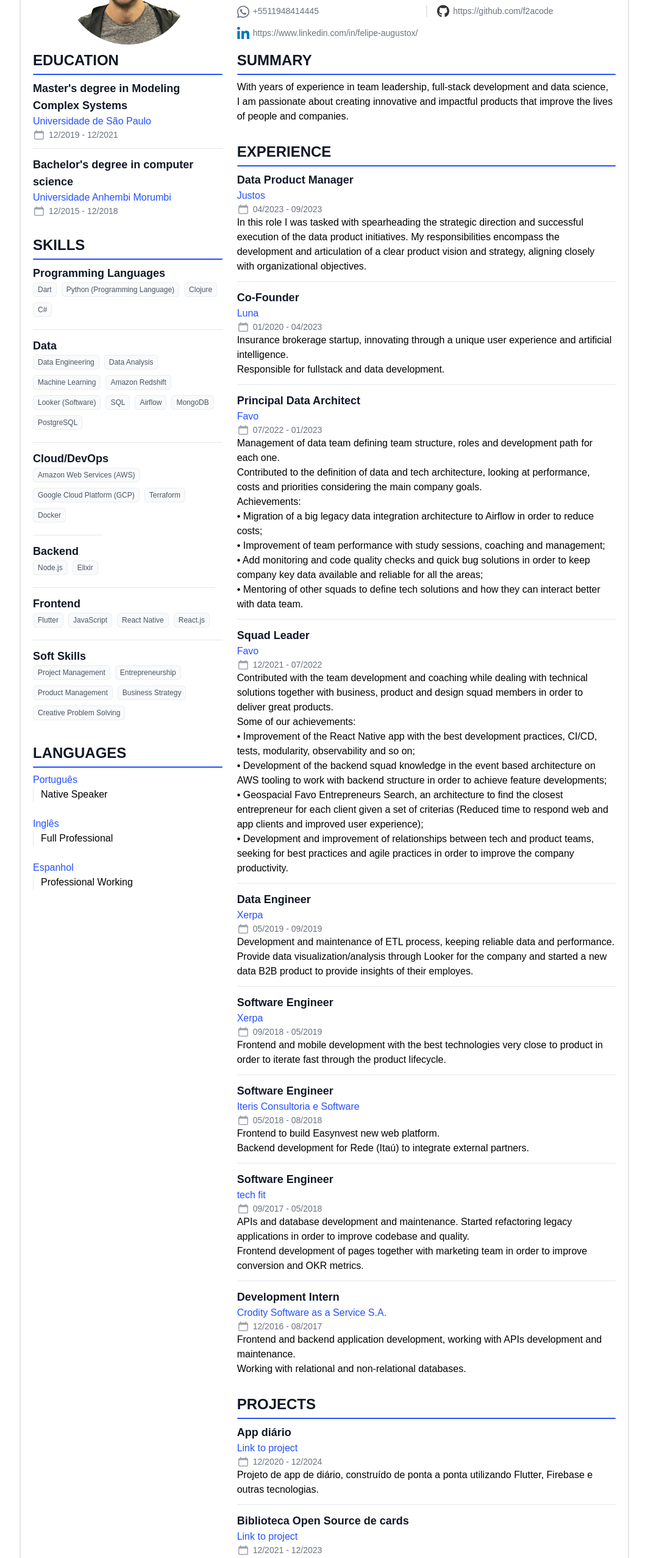
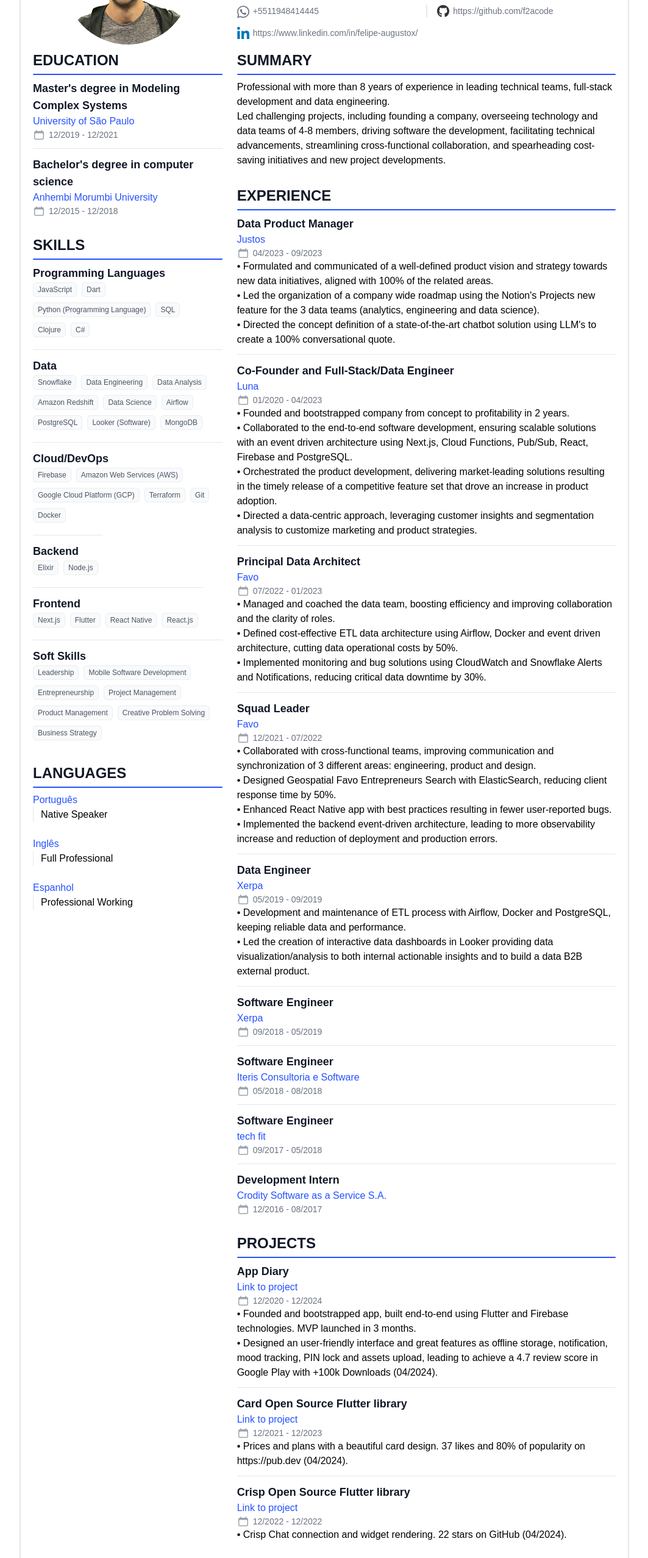
Before and after one commit to f2acode/personal-website, a Next.js app: page /resume in a window 1280 px wide. Shown: the part 140-2695 px from the top of the page at 61% size, without its empty margins (108-1171 px from the left). Built offline with nearby package versions, Linux system fonts and the light colour scheme.

Commit message:
feat: resume validated by ATS

```diff
--- a/src/data/categorized-skills.json
+++ b/src/data/categorized-skills.json
@@ -1,27 +1,8 @@
-{
-	"categories": [{
-			"category": "Data",
-			"skills": ["Data Engineering", "Data Analysis", "Machine Learning", "Amazon Redshift", "Looker (Software)", "SQL", "Airflow", "MongoDB", "PostgreSQL"]
-		},
-		{
-			"category": "Cloud/DevOps",
-			"skills": ["Amazon Web Services (AWS)", "Google Cloud Platform (GCP)", "Terraform", "Docker"]
-		},
-		{
-			"category": "Frontend",
-			"skills": ["Flutter", "JavaScript", "React Native", "React.js"]
-		},
-		{
-			"category": "Programming Languages",
-			"skills": ["Dart", "Python (Programming Language)", "Clojure", "C#"]
-		},
-		{
-			"category": "Backend",
-			"skills": ["Node.js", "Elixir"]
-		},
-		{
-			"category": "Soft Skills",
-			"skills": ["Project Management", "Entrepreneurship", "Product Management", "Business Strategy", "Creative Problem Solving"]
-		}
-	]
-}
+{"categories": [
+    {"category": "Programming Languages", "skills": ["JavaScript", "Dart", "Python (Programming Language)", "SQL", "Clojure", "C#"]},
+    {"category": "Data", "skills": ["Snowflake", "Data Engineering", "Data Analysis", "Amazon Redshift", "Data Science", "Airflow", "PostgreSQL", "Looker (Software)", "MongoDB"]},
+    {"category": "Cloud/DevOps", "skills": ["Firebase", "Amazon Web Services (AWS)", "Google Cloud Platform (GCP)", "Terraform", "Git", "Docker"]},
+    {"category": "Frontend", "skills": ["Next.js", "Flutter", "React Native", "React.js"]},
+    {"category": "Backend", "skills": ["Elixir", "Node.js"]},
+    {"category": "Soft Skills", "skills": ["Leadership", "Mobile Software Development", "Entrepreneurship", "Project Management", "Product Management", "Creative Problem Solving", "Business Strategy"]}
+]}
--- a/src/data/resume-en.json
+++ b/src/data/resume-en.json
@@ -2,12 +2,12 @@
   "$schema": "https://raw.githubusercontent.com/jsonresume/resume-schema/v1.0.0/schema.json",
   "basics": {
     "name": "Felipe Augusto de Almeida",
-    "label": "Squad Lead | Tech Lead | Software Engineer | Python | Flutter | Javascript | Impacting lives through technology",
+    "label": "Squad Lead | Tech Lead | Software Engineer | Python | Flutter | JavaScript | Impacting lives through technology",
     "image": "",
     "email": "felipe-augusto-13@hotmail.com",
     "phone": "+5511948414445",
     "url": "https://github.com/f2acode",
-    "summary": "With years of experience in team leadership, full-stack development and data science, I am passionate about creating innovative and impactful products that improve the lives of people and companies.",
+    "summary": "Professional with more than 8 years of experience in leading technical teams, full-stack development and data engineering.\nLed challenging projects, including founding a company, overseeing technology and data teams of 4-8 members, driving software the development, facilitating technical advancements, streamlining cross-functional collaboration, and spearheading cost-saving initiatives and new project developments.",
     "location": {
       "countryCode": "BR",
       "address": "São Paulo"
@@ -27,17 +27,17 @@
       "startDate": "2023-04-30",
       "endDate": "2023-09-30",
       "highlights": [],
-      "summary": "In this role I was tasked with spearheading the strategic direction and successful execution of the data product initiatives. My responsibilities encompass the development and articulation of a clear product vision and strategy, aligning closely with organizational objectives.",
+      "summary": "• Formulated and communicated of a well-defined product vision and strategy towards new data initiatives, aligned with 100% of the related areas.\n• Led the organization of a company wide roadmap using the Notion's Projects new feature for the 3 data teams (analytics, engineering and data science).\n• Directed the concept definition of a state-of-the-art chatbot solution using LLM's to create a 100% conversational quote.",
       "url": "https://www.linkedin.com/company/justos-seguros/",
       "location": "São Paulo, Brazil"
     },
     {
       "name": "Luna",
-      "position": "Co-Founder",
+      "position": "Co-Founder and Full-Stack/Data Engineer",
       "startDate": "2020-01-31",
       "endDate": "2023-04-30",
       "highlights": [],
-      "summary": "Insurance brokerage startup, innovating through a unique user experience and artificial intelligence.\nResponsible for fullstack and data development.",
+      "summary": "• Founded and bootstrapped company from concept to profitability in 2 years.\n• Collaborated to the end-to-end software development, ensuring scalable solutions with an event driven architecture using Next.js, Cloud Functions, Pub/Sub, React, Firebase and PostgreSQL.\n• Orchestrated the product development, delivering market-leading solutions resulting in the timely release of a competitive feature set that drove an increase in product adoption.\n• Directed a data-centric approach, leveraging customer insights and segmentation analysis to customize marketing and product strategies.",
       "url": "https://www.linkedin.com/company/oiluna/",
       "location": "São Paulo, Brazil"
     },
@@ -47,7 +47,7 @@
       "startDate": "2022-07-31",
       "endDate": "2023-01-31",
       "highlights": [],
-      "summary": "Management of data team defining team structure, roles and development path for each one.\nContributed to the definition of data and tech architecture, looking at performance, costs and priorities considering the main company goals.\nAchievements:\n- Migration of a big legacy data integration architecture to Airflow in order to reduce costs;\n- Improvement of team performance with study sessions, coaching and management;\n- Add monitoring and code quality checks and quick bug solutions in order to keep company key data available and reliable for all the areas;\n- Mentoring of other squads to define tech solutions and how they can interact better with data team.",
+      "summary": "• Managed and coached the data team, boosting efficiency and improving collaboration and the clarity of roles.\n• Defined cost-effective ETL data architecture using Airflow, Docker and event driven architecture, cutting data operational costs by 50%.\n• Implemented monitoring and bug solutions using CloudWatch and Snowflake Alerts and Notifications, reducing critical data downtime by 30%.",
       "url": "https://www.linkedin.com/company/mercadofavo/",
       "location": "São Paulo, Brazil"
     },
@@ -57,7 +57,7 @@
       "startDate": "2021-12-31",
       "endDate": "2022-07-31",
       "highlights": [],
-      "summary": "Contributed with the team development and coaching while dealing with technical solutions together with business, product and design squad members in order to deliver great products. \nSome of our achievements:\n- Improvement of the React Native app with the best development practices, CI/CD, tests, modularity, observability and so on;\n- Development of the backend squad knowledge in the event based architecture on AWS tooling to work with backend structure in order to achieve feature developments;\n- Geospacial Favo Entrepreneurs Search, an architecture to find the closest entrepreneur for each client given a set of criterias (Reduced time to respond web and app clients and improved user experience);\n- Development and improvement of relationships between tech and product teams, seeking for best practices and agile practices in order to improve the company productivity.",
+      "summary": "• Collaborated with cross-functional teams, improving communication and synchronization of 3 different areas: engineering, product and design.\n• Designed Geospatial Favo Entrepreneurs Search with ElasticSearch, reducing client response time by 50%.\n• Enhanced React Native app with best practices resulting in fewer user-reported bugs.\n• Implemented the backend event-driven architecture, leading to more observability increase and reduction of deployment and production errors.",
       "url": "https://www.linkedin.com/company/mercadofavo/",
       "location": "São Paulo, Brazil"
     },
@@ -67,7 +67,7 @@
       "startDate": "2019-05-31",
       "endDate": "2019-09-30",
       "highlights": [],
-      "summary": "Development and maintenance of ETL process, keeping reliable data and performance.\nProvide data visualization/analysis through Looker for the company and started a new data B2B product to provide insights of their employes.",
+      "summary": "• Development and maintenance of ETL process with Airflow, Docker and PostgreSQL, keeping reliable data and performance.\n• Led the creation of interactive data dashboards in Looker providing data visualization/analysis to both internal actionable insights and to build a data B2B external product.",
       "url": "https://www.linkedin.com/company/xerpay/",
       "location": "São Paulo Area, Brazil"
     },
@@ -77,7 +77,6 @@
       "startDate": "2018-09-30",
       "endDate": "2019-05-31",
       "highlights": [],
-      "summary": "Frontend and mobile development with the best technologies very close to product in order to iterate fast through the product lifecycle.",
       "url": "https://www.linkedin.com/company/xerpay/",
       "location": "São Paulo, Brazil"
     },
@@ -87,7 +86,6 @@
       "startDate": "2018-05-31",
       "endDate": "2018-08-31",
       "highlights": [],
-      "summary": "Frontend to build Easynvest new web platform.\nBackend development for Rede (Itaú) to integrate external partners.",
       "url": "https://www.linkedin.com/company/iteris-consultoria-e-software/",
       "location": "São Paulo Area, Brazil"
     },
@@ -97,7 +95,6 @@
       "startDate": "2017-09-30",
       "endDate": "2018-05-31",
       "highlights": [],
-      "summary": "APIs and database development and maintenance. Started refactoring legacy applications in order to improve codebase and quality.\nFrontend development of pages together with marketing team in order to improve conversion and OKR metrics.",
       "url": "https://www.linkedin.com/company/tech-fit/",
       "location": "São Paulo, Brazil"
     },
@@ -107,7 +104,6 @@
       "startDate": "2016-12-31",
       "endDate": "2017-08-31",
       "highlights": [],
-      "summary": "Frontend and backend application development, working with APIs development and maintenance.\nWorking with relational and non-relational databases.",
       "url": "",
       "location": "São Paulo, Brazil"
     },
@@ -117,7 +113,6 @@
       "startDate": "2014-12-31",
       "endDate": "2016-12-31",
       "highlights": [],
-      "summary": "Responsible for analyzing and processing standards related to security in e-commerce with the help of internal and external software.",
       "url": "https://www.linkedin.com/company/clearsale/"
     },
     {
@@ -161,7 +156,7 @@
   ],
   "education": [
     {
-      "institution": "Universidade de São Paulo",
+      "institution": "University of São Paulo",
       "area": "Computer Science",
       "studyType": "Master's degree in Modeling Complex Systems",
       "startDate": "2019-12-31",
@@ -173,7 +168,7 @@
       ]
     },
     {
-      "institution": "Universidade Anhembi Morumbi",
+      "institution": "Anhembi Morumbi University",
       "area": "Computer Science",
       "studyType": "Bachelor's degree in computer science",
       "startDate": "2015-12-31",
@@ -208,6 +203,26 @@
   "certificates": [],
   "publications": [],
   "skills": [
+    {
+      "name": "Firebase",
+      "level": "",
+      "keywords": []
+    },
+    {
+      "name": "Snowflake",
+      "level": "",
+      "keywords": []
+    },
+    {
+      "name": "Next.js",
+      "level": "",
+      "keywords": []
+    },
+    {
+      "name": "Leadership",
+      "level": "",
+      "keywords": []
+    },
     {
       "name": "Data Engineering",
       "level": "",
@@ -299,11 +314,6 @@
       "keywords": []
     },
     {
-      "name": "Business Strategy",
-      "level": "",
-      "keywords": []
-    },
-    {
       "name": "Python (Programming Language)",
       "level": "",
       "keywords": []
@@ -335,6 +345,11 @@
     },
     {
       "name": "PostgreSQL",
+      "level": "",
+      "keywords": []
+    },
+    {
+      "name": "Business Strategy",
       "level": "",
       "keywords": []
     },
@@ -396,23 +411,23 @@
   "references": [],
   "projects": [
     {
-      "name": "App diário",
+      "name": "App Diary",
       "startDate": "2020-12-31",
-      "summary": "Projeto de app de diário, construído de ponta a ponta utilizando Flutter, Firebase e outras tecnologias.",
+      "summary": "• Founded and bootstrapped app, built end-to-end using Flutter and Firebase technologies. MVP launched in 3 months.\n• Designed an user-friendly interface and great features as offline storage, notification, mood tracking, PIN lock and assets upload, leading to achieve a 4.7 review score in Google Play with +100k Downloads (04/2024).",
       "url": "https://play.google.com/store/apps/details?id=me.correria.correria",
       "endDate": "2024-12-31"
     },
     {
-      "name": "Biblioteca Open Source de cards",
+      "name": "Card Open Source Flutter library",
       "startDate": "2021-12-31",
-      "summary": "Construída em Flutter e utilizada para mostrar preço e planos.",
+      "summary": "• Prices and plans with a beautiful card design. 37 likes and 80% of popularity on https://pub.dev (04/2024).",
       "url": "https://github.com/f2acode/pricing_cards",
       "endDate": "2023-12-31"
     },
     {
-      "name": "Biblioteca Crisp Open Source",
+      "name": "Crisp Open Source Flutter library",
       "startDate": "2022-12-31",
-      "summary": "Construída em Flutter e utilizada para conectar-se ao Crisp Chat e renderizar um widget de chat.",
+      "summary": "• Crisp Chat connection and widget rendering. 22 stars on GitHub (04/2024).",
       "url": "https://github.com/lunahq/flutter-crisp",
       "endDate": "2022-12-31"
     }
--- a/src/scripts/generate-skills-categories.js
+++ b/src/scripts/generate-skills-categories.js
@@ -8,7 +8,9 @@
  into the following categories:\
  Programming Languages, Data, Cloud/DevOps, Frontend, Backend and Soft Skills.\
  Choose only one classification for each skill considering where it fits best,\
- without duplicating between categories.\
+ try to be precise avoiding classifying languages as frameworks, libraries or \
+ context aware (front end, backend, etc), just if you don' have another option.\
+ Don't duplicate between categories.\
  You should return the skills grouped by category in the following format:\
  {"categories": [{ "category": [], "skills": [] }]}:\n\n ${JSON.stringify(data.skills)}`
 
```
Also changed, not shown: src/data/resume-ptbr.json (+111 -106 lines).
